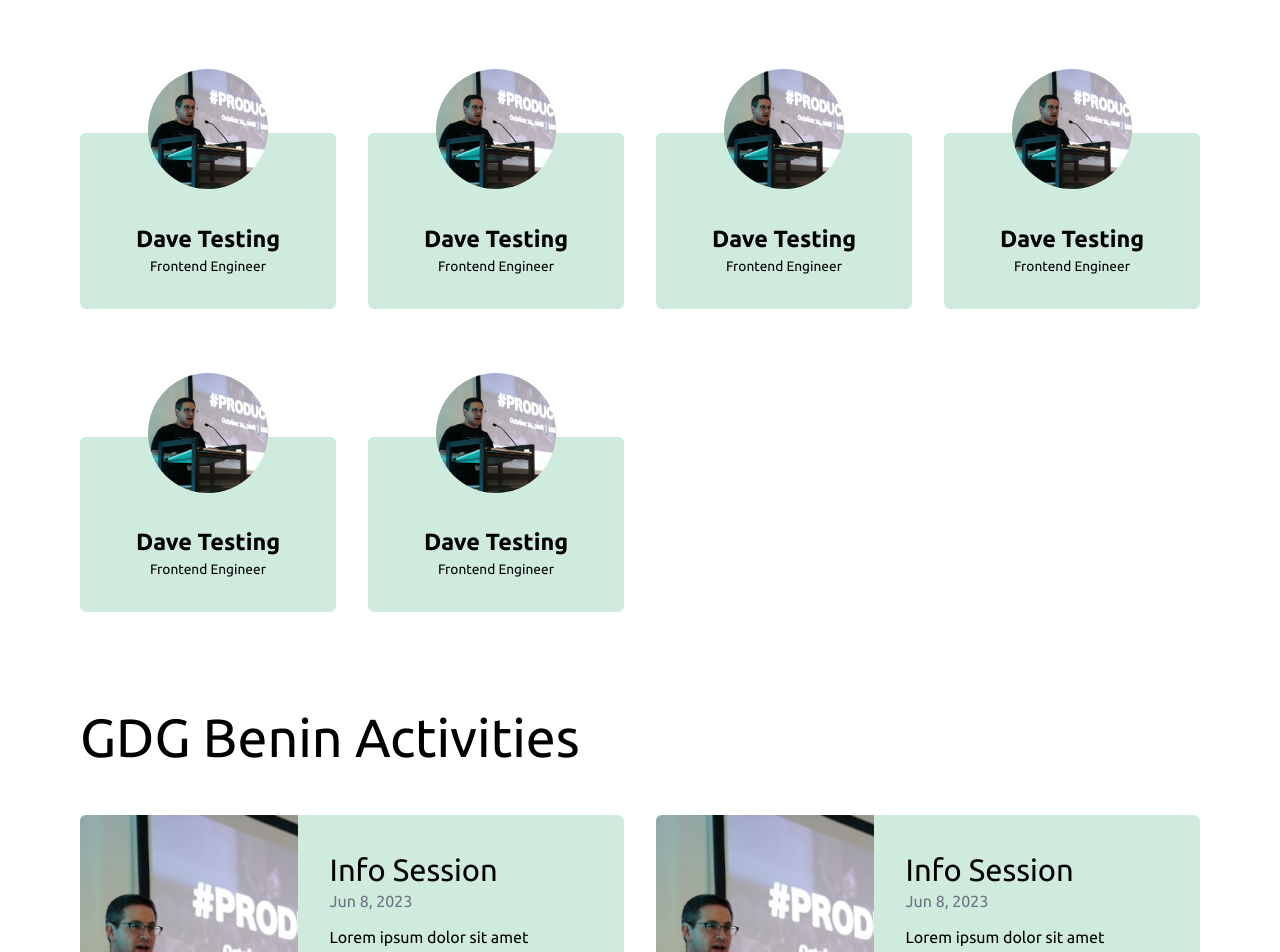
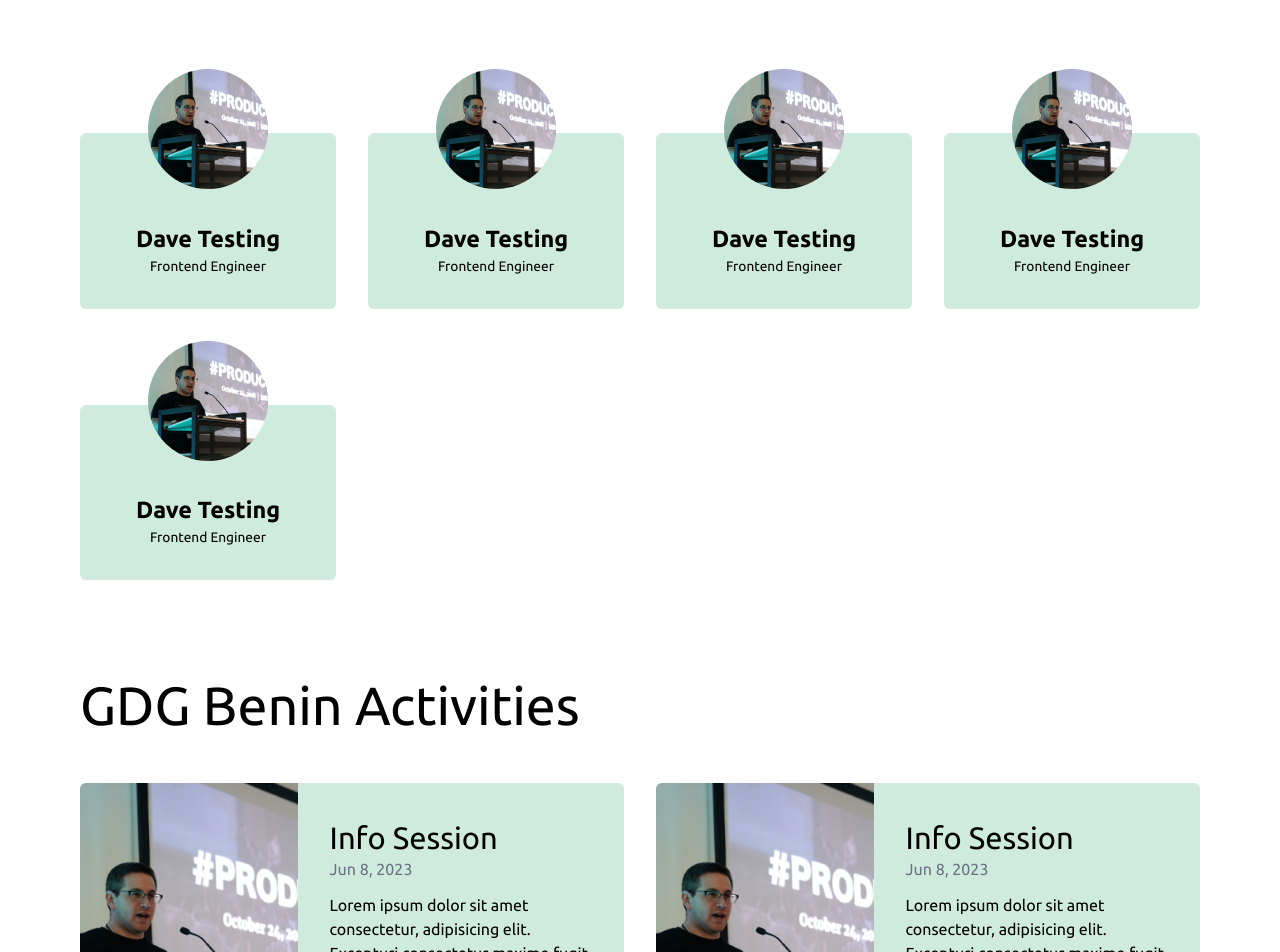
Before and after one commit to skynette/gdg-ctf-challenge, a React (Vite) app: page / in a window 1280 px wide. Shown: the part 1580-2532 px from the top of the page. Built offline with nearby package versions, Linux system fonts and the light colour scheme.

Commit message:
chore: sample pattern for uploading flag

```diff
--- a/src/App.tsx
+++ b/src/App.tsx
@@ -2,6 +2,7 @@ import ActivityCard from "./components/ActivityCard";
 import { PrimaryButton } from "./components/Button";
 import Nav from "./components/Hero/Nav";
 import PersonCard from "./components/PersonCard";
+import flags from "./components/flags";
 
 export default function App() {
     return (
@@ -89,8 +90,8 @@ export default function App() {
                 <div className="grid-layout">
                     <PersonCard />
                     <PersonCard />
-                    <PersonCard />
-                    <PersonCard />
+                    {/* Here's where you can embed an example flag */}
+                    <PersonCard flag={flags.easyFlag}/>
                     <PersonCard />
                     <PersonCard />
                 </div>
@@ -101,10 +102,6 @@ export default function App() {
                 <h2 className="text-left">GDG Benin Activities</h2>
 
                 <div className="grid grid-cols-1 xl:grid-cols-2 gap-x-8 gap-y-10 mt-12">
-                    <ActivityCard />
-                    <ActivityCard />
-                    <ActivityCard />
-                    <ActivityCard />
                     <ActivityCard />
                     <ActivityCard />
                     <ActivityCard />
@@ -145,7 +142,7 @@ export default function App() {
             <section className="padding-inline section">
                 <h2 className="text-left">GDG Benin Past Events</h2>
                 <div className="grid grid-cols-1 gap-8 mt-10 smmd:grid-cols-2 mdlg:grid-cols-3 xl:grid-cols-4">
-                    {(new Array(10)).fill(0).map((_, i) => (<div key={i} className="rounded overflow-hidden"><img src="./assets/history.png" alt="History picture" className="w-full h-full object-cover object-center" /></div>))}
+                    {(new Array(3)).fill(0).map((_, i) => (<div key={i} className="rounded overflow-hidden"><img src="./assets/history.png" alt="History picture" className="w-full h-full object-cover object-center" /></div>))}
                 </div>
             </section>
 
--- a/src/components/PersonCard/index.tsx
+++ b/src/components/PersonCard/index.tsx
@@ -1,11 +1,16 @@
-const index = () => {
+
+interface PersonCardProps {
+    flag?: string;
+}
+
+const index = ({ flag }: PersonCardProps) => {
     return (
         <article className="bg-clr-gdg-green-100 rounded-md pb-8">
             <div className="text-center grid grid-rows-2">
                 <div className="w-[120px] h-[120px] rounded-[50%] overflow-hidden mx-auto -mt-16">
                     <img
                         src="./assets/history.png"
-						alt=""
+                        alt={`${flag}`}
                         className="w-full h-full object-cover"
                     />
                 </div>
--- /dev/null
+++ b/src/components/flags.ts
@@ -0,0 +1,20 @@
+const flags = {
+    easyFlag: 'easy_flag_value',
+    mediumFlag: 'medium_flag_value',
+    hardFlag: 'hard_flag_value',
+    veryEasyFlag: 'very_easy_flag_value',
+    mediumHardFlag: 'medium_hard_flag_value',
+    superHardFlag: 'super_hard_flag_value',
+    anotherEasyFlag: 'another_easy_flag_value',
+    trickyFlag: 'tricky_flag_value',
+    complexFlag: 'complex_flag_value',
+    anotherHardFlag: 'another_hard_flag_value',
+    ultraHardFlag: 'ultra_hard_flag_value',
+    hiddenFlag: 'hidden_flag_value',
+    topSecretFlag: 'top_secret_flag_value',
+    secretCodeFlag: 'secret_code_flag_value',
+    encryptedFlag: 'encrypted_flag_value',
+    encryptedMessageFlag: 'encrypted_message_flag_value',
+};
+
+export default flags;
--- a/src/index.css
+++ b/src/index.css
@@ -19,10 +19,10 @@
     --fs-body-1: clamp(0.75rem, 0.7143rem + 0.1786vw, 0.875rem);
 
     /* Colors */
-  --clr-gdg-blue: #4285F4;
-  --clr-gdg-red: #DB4437;
-  --clr-gdg-yellow: #F4B400;
-  --clr-gdg-green: #0F9D58;
+    --clr-gdg-blue: #4285f4;
+    --clr-gdg-red: #db4437;
+    --clr-gdg-yellow: #f4b400;
+    --clr-gdg-green: #0f9d58;
 }
 
 html,
@@ -56,13 +56,13 @@ h5 {
 
 @layer components {
     .section {
-    @apply pt-24
+        @apply pt-24;
     }
     .padding-inline {
         @apply px-[5%] md:px-12 lg:px-20;
     }
 
     .grid-layout {
-    @apply grid grid-cols-1 smmd:grid-cols-2 md:grid-cols-3 lg:grid-cols-4 gap-x-8 gap-y-24 smmd:gap-y-32 mt-32;
+        @apply grid grid-cols-1 md:grid-cols-3 lg:grid-cols-4 gap-x-8 gap-y-24 mt-32;
     }
 }
```
Lines whose indentation alone changed are shown as unchanged.
